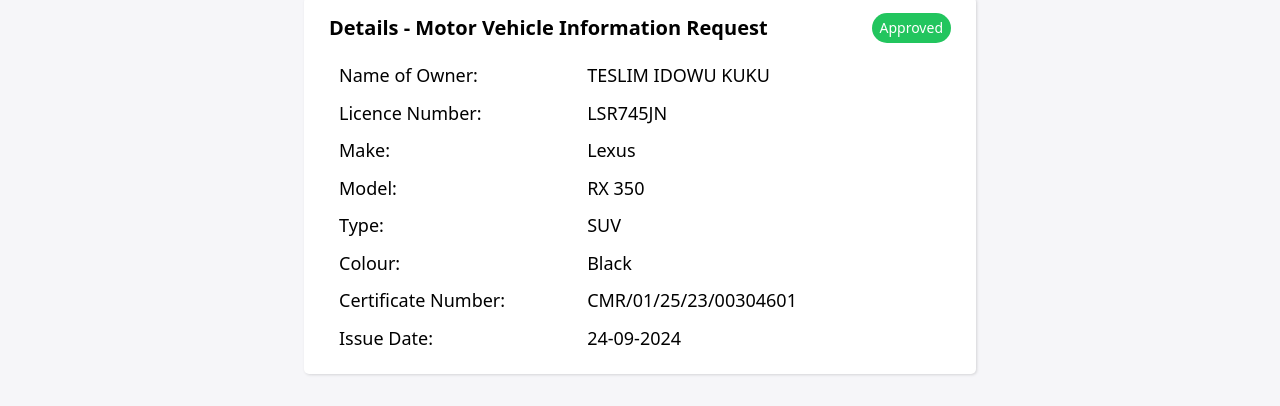
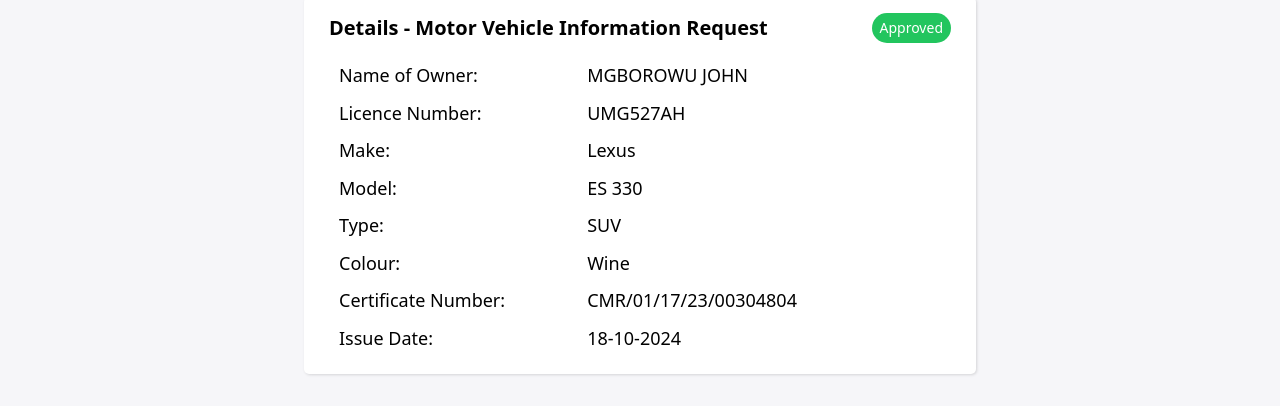
Before and after one commit to Agape-Justice/verify-test_check, a plain HTML site: page two.html in a window 1280 px wide. Shown: the part 177-583 px from the top of the page. Drawn offline with Linux system fonts and the light colour scheme.

Commit message:
Update 25 october 2024  two.html

```diff
--- a/two.html
+++ b/two.html
@@ -66,11 +66,11 @@
                     <tbody>
                         <tr>
                             <th scope="row">Name of Owner:</th>
-                            <td>TESLIM IDOWU KUKU</td>
+                            <td>MGBOROWU JOHN</td>
                         </tr>
                         <tr>
                             <th scope="row">Licence Number:</th>
-                            <td>LSR745JN</td>
+                            <td>UMG527AH</td>
                         </tr>
                         <tr>
                             <th scope="row">Make:</th>
@@ -78,7 +78,7 @@
                         </tr>
                         <tr>
                             <th scope="row">Model:</th>
-                            <td>RX 350</td>
+                            <td>ES 330</td>
                         </tr>
                         <tr>
                             <th scope="row">Type:</th>
@@ -86,15 +86,15 @@
                         </tr>
                         <tr>
                             <th scope="row">Colour:</th>
-                            <td>Black</td>
+                            <td>Wine</td>
                         </tr>
                         <tr>
                             <th scope="row">Certificate Number:</th>
-                            <td>CMR/01/25/23/00304601</td>
+                            <td>CMR/01/17/23/00304804</td>
                         </tr>
                         <tr>
                             <th>Issue Date:</th>
-                            <td>24-09-2024</td>
+                            <td>18-10-2024</td>
                         </tr>
                     </tbody>
                 </table>
```
